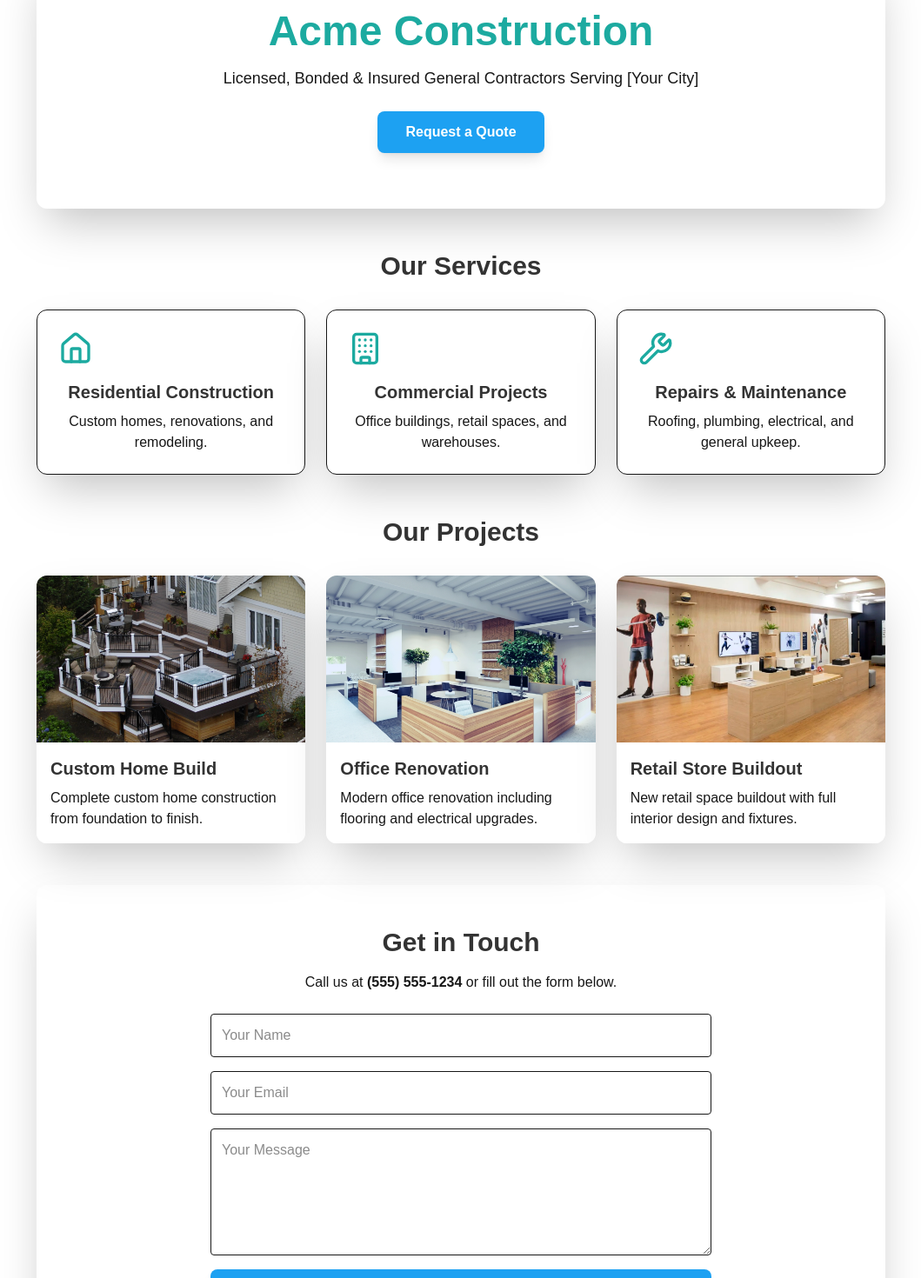
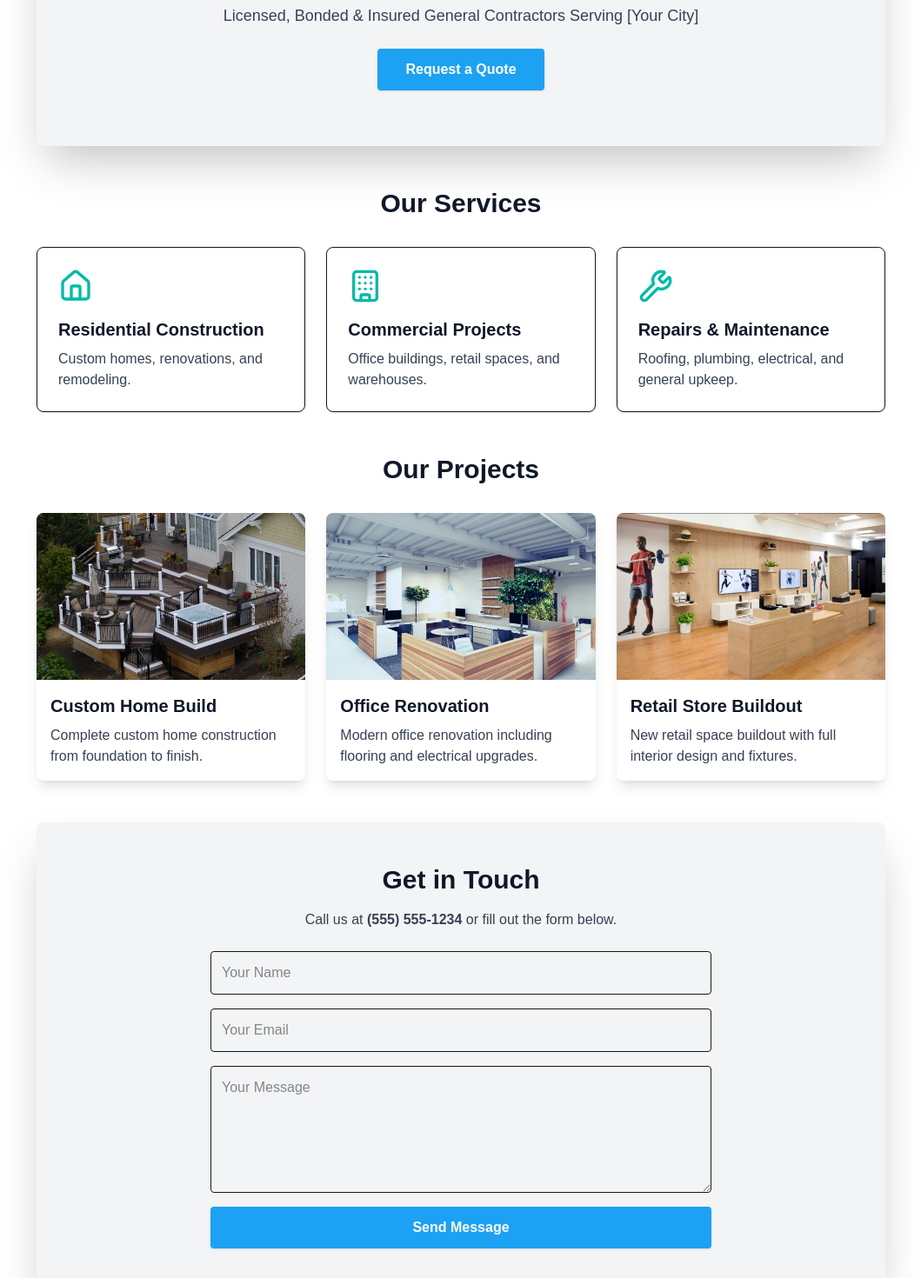
Before and after one commit to jjoynergnd/construction-website, a Next.js app: page / in a window 1280 px wide. Shown: the part 260-1730 px from the top of the page at 87% size, without its empty margins (110-1169 px from the left). Built offline with nearby package versions, Linux system fonts and the light colour scheme.

Commit message:
Add scroll animations with Framer Motion

```diff
--- a/app/page.js
+++ b/app/page.js
@@ -1,74 +1,93 @@
 "use client";
-
 import Image from "next/image";
-import { useState } from "react";
+import { motion } from "framer-motion";
+import { Wrench, Building, Home as HomeIcon } from "lucide-react";
 import Navbar from "../components/Navbar";
 import Footer from "../components/Footer";
-import { Wrench, Building, Home as HomeIcon } from "lucide-react";
 
-export default function Home() {
-  const [submitted, setSubmitted] = useState(false);
-
-  const handleSubmit = (e) => {
-    setSubmitted(true);
-    setTimeout(() => setSubmitted(false), 5000);
-  };
-
+export default function HomePage() {
   return (
-    <>
+    <main className="max-w-5xl mx-auto p-6">
       <Navbar />
 
-      <main className="max-w-5xl mx-auto p-6 pt-24" id="home">
       {/* Hero Section */}
-        <section className="text-center my-12 bg-secondary py-16 rounded-xl shadow-2xl">
-          <h1 className="text-5xl font-bold text-[#1CAAA0]">Acme Construction</h1>
-          <p className="mt-4 text-lg text-textPrimary max-w-xl mx-auto">
+      <motion.section
+        className="text-center my-12 bg-gray-100 py-16 rounded-lg shadow-2xl"
+        initial={{ opacity: 0, y: 40 }}
+        whileInView={{ opacity: 1, y: 0 }}
+        transition={{ duration: 0.8, ease: "easeOut" }}
+        viewport={{ once: true }}
+      >
+        <h1 className="text-5xl font-bold text-gray-900">Acme Construction</h1>
+        <p className="mt-4 text-lg text-gray-700 max-w-xl mx-auto">
           Licensed, Bonded & Insured General Contractors Serving [Your City]
         </p>
         <a
           href="#contact"
-            className="mt-6 inline-block bg-[#1DA1F2] text-white font-semibold px-8 py-3 rounded-lg shadow-lg hover:opacity-90 transition"
+          className="mt-6 inline-block bg-[#1DA1F2] text-white font-semibold px-8 py-3 rounded shadow hover:bg-blue-600 transition"
         >
           Request a Quote
         </a>
-        </section>
+      </motion.section>
 
       {/* Services Section */}
-        <section id="services" className="my-12">
-          <h2 className="text-3xl font-bold mb-8 text-center text-[#333333]">Our Services</h2>
+      <motion.section
+        className="my-12"
+        initial={{ opacity: 0, y: 40 }}
+        whileInView={{ opacity: 1, y: 0 }}
+        transition={{ duration: 0.8, ease: "easeOut" }}
+        viewport={{ once: true }}
+      >
+        <h2 className="text-3xl font-bold mb-8 text-center text-gray-900">
+          Our Services
+        </h2>
         <div className="grid grid-cols-1 md:grid-cols-3 gap-6">
           {[
             {
               title: "Residential Construction",
               desc: "Custom homes, renovations, and remodeling.",
-                icon: <HomeIcon className="w-10 h-10 mb-4 text-[#1CAAA0]" />,
+              icon: <HomeIcon className="w-10 h-10 text-teal-500 mb-4" />,
             },
             {
               title: "Commercial Projects",
               desc: "Office buildings, retail spaces, and warehouses.",
-                icon: <Building className="w-10 h-10 mb-4 text-[#1CAAA0]" />,
+              icon: <Building className="w-10 h-10 text-teal-500 mb-4" />,
             },
             {
               title: "Repairs & Maintenance",
               desc: "Roofing, plumbing, electrical, and general upkeep.",
-                icon: <Wrench className="w-10 h-10 mb-4 text-[#1CAAA0]" />,
+              icon: <Wrench className="w-10 h-10 text-teal-500 mb-4" />,
             },
-            ].map((service) => (
-              <div
+          ].map((service, i) => (
+            <motion.div
               key={service.title}
-                className="p-6 border rounded-xl shadow-2xl hover:shadow-3xl transition hover:-translate-y-1 text-center bg-white"
+              className="p-6 border rounded-lg shadow hover:shadow-xl transition hover:-translate-y-1 bg-white"
+              initial={{ opacity: 0, y: 30 }}
+              whileInView={{ opacity: 1, y: 0 }}
+              transition={{ duration: 0.6, delay: i * 0.2 }}
+              viewport={{ once: true }}
             >
               {service.icon}
-                <h3 className="font-semibold text-xl mb-2 text-[#333333]">{service.title}</h3>
-                <p className="text-textPrimary">{service.desc}</p>
-              </div>
+              <h3 className="font-semibold text-xl mb-2 text-gray-900">
+                {service.title}
+              </h3>
+              <p className="text-gray-700">{service.desc}</p>
+            </motion.div>
           ))}
         </div>
-        </section>
+      </motion.section>
 
       {/* Projects / Portfolio Section */}
-        <section id="projects" className="my-12">
-          <h2 className="text-3xl font-bold mb-8 text-center text-[#333333]">Our Projects</h2>
+      <motion.section
+        className="my-12"
+        initial={{ opacity: 0, y: 40 }}
+        whileInView={{ opacity: 1, y: 0 }}
+        transition={{ duration: 0.8, ease: "easeOut" }}
+        viewport={{ once: true }}
+      >
+        <h2 className="text-3xl font-bold mb-8 text-center text-gray-900">
+          Our Projects
+        </h2>
         <div className="grid grid-cols-1 md:grid-cols-3 gap-6">
           {[
             {
@@ -86,10 +105,14 @@ export default function Home() {
               desc: "New retail space buildout with full interior design and fixtures.",
               img: "/images/projects/project3.png",
             },
-            ].map((project) => (
-              <div
+          ].map((project, i) => (
+            <motion.div
               key={project.title}
-                className="overflow-hidden rounded-xl shadow-2xl hover:shadow-3xl transition hover:-translate-y-1 bg-white"
+              className="overflow-hidden rounded-lg shadow-lg hover:shadow-2xl transition hover:-translate-y-1 bg-white"
+              initial={{ opacity: 0, y: 30 }}
+              whileInView={{ opacity: 1, y: 0 }}
+              transition={{ duration: 0.6, delay: i * 0.2 }}
+              viewport={{ once: true }}
             >
               <Image
                 src={project.img}
@@ -98,26 +121,36 @@ export default function Home() {
                 height={300}
                 className="w-full h-48 object-cover"
               />
-                <div className="p-4 bg-white">
-                  <h3 className="font-semibold text-xl text-[#333333] mb-2">{project.title}</h3>
-                  <p className="text-textPrimary">{project.desc}</p>
+              <div className="p-4">
+                <h3 className="font-semibold text-xl text-gray-900 mb-2">
+                  {project.title}
+                </h3>
+                <p className="text-gray-700">{project.desc}</p>
               </div>
-              </div>
+            </motion.div>
           ))}
         </div>
-        </section>
+      </motion.section>
 
       {/* Contact Section */}
-        <section id="contact" className="my-12 bg-secondary py-12 px-6 rounded-xl shadow-2xl">
-          <h2 className="text-3xl font-bold mb-4 text-[#333333] text-center">Get in Touch</h2>
-          <p className="text-center mb-6 text-textPrimary">
+      <motion.section
+        id="contact"
+        className="my-12 bg-gray-100 py-12 px-6 rounded-lg shadow-2xl"
+        initial={{ opacity: 0, y: 40 }}
+        whileInView={{ opacity: 1, y: 0 }}
+        transition={{ duration: 0.8, ease: "easeOut" }}
+        viewport={{ once: true }}
+      >
+        <h2 className="text-3xl font-bold mb-4 text-gray-900 text-center">
+          Get in Touch
+        </h2>
+        <p className="text-center mb-6 text-gray-700">
           Call us at <strong>(555) 555-1234</strong> or fill out the form below.
         </p>
 
         <form
           action="https://formspree.io/f/yourformid"
           method="POST"
-            onSubmit={handleSubmit}
           className="max-w-xl mx-auto grid gap-4"
         >
           <input
@@ -125,45 +158,32 @@ export default function Home() {
             name="name"
             placeholder="Your Name"
             required
-              className="p-3 border rounded focus:outline-none focus:ring-2 focus:ring-[#1CAAA0]"
+            className="p-3 border rounded focus:outline-none focus:ring-2 focus:ring-[#1DA1F2]"
           />
           <input
             type="email"
             name="_replyto"
             placeholder="Your Email"
             required
-              className="p-3 border rounded focus:outline-none focus:ring-2 focus:ring-[#1CAAA0]"
+            className="p-3 border rounded focus:outline-none focus:ring-2 focus:ring-[#1DA1F2]"
           />
           <textarea
             name="message"
             placeholder="Your Message"
             required
-              className="p-3 border rounded focus:outline-none focus:ring-2 focus:ring-[#1CAAA0]"
+            className="p-3 border rounded focus:outline-none focus:ring-2 focus:ring-[#1DA1F2]"
             rows={5}
           />
           <button
             type="submit"
-              className="bg-[#1DA1F2] text-white font-semibold px-6 py-3 rounded-lg shadow-lg hover:opacity-90 transition"
+            className="bg-[#1DA1F2] text-white font-semibold px-6 py-3 rounded shadow hover:bg-blue-600 transition"
           >
             Send Message
           </button>
         </form>
+      </motion.section>
 
-          {submitted && (
-            <div className="mt-4 text-center text-white bg-[#1DA1F2] px-4 py-2 rounded-lg">
-              Thank you! Your message has been sent.
-            </div>
-          )}
-        </section>
+      <Footer />
     </main>
-      <Footer />
-
-      {/* Smooth scroll */}
-      <style jsx global>{`
-        html {
-          scroll-behavior: smooth;
-        }
-      `}</style>
-    </>
   );
 }
--- a/package.json
+++ b/package.json
@@ -9,6 +9,7 @@
     "lint": "eslint"
   },
   "dependencies": {
+    "framer-motion": "^12.23.12",
     "lucide-react": "^0.542.0",
     "next": "15.5.0",
     "react": "19.1.0",
```
Also changed, not shown: 1 other file (tests, documents, lock files or other folders). Lines whose indentation alone changed are shown as unchanged.
